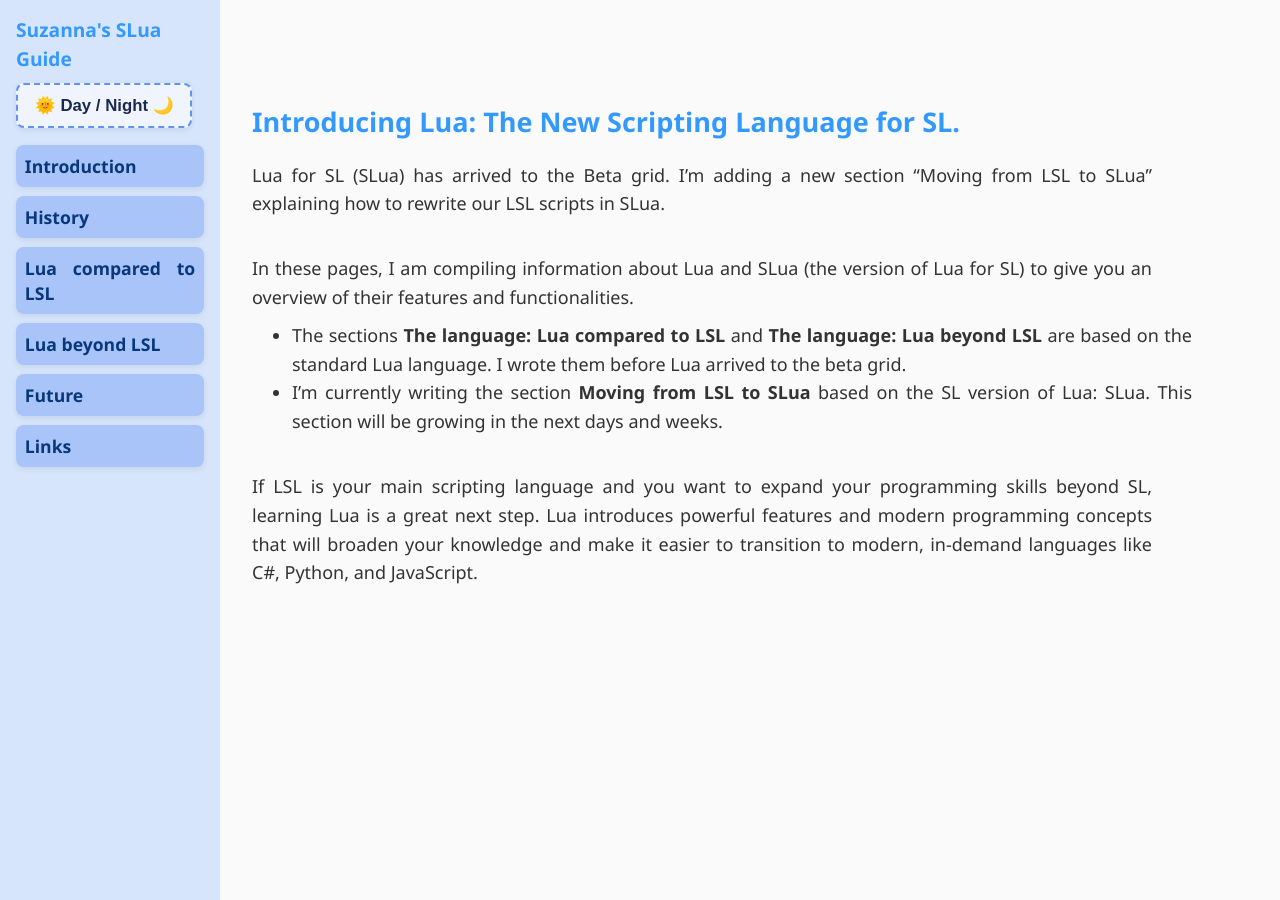
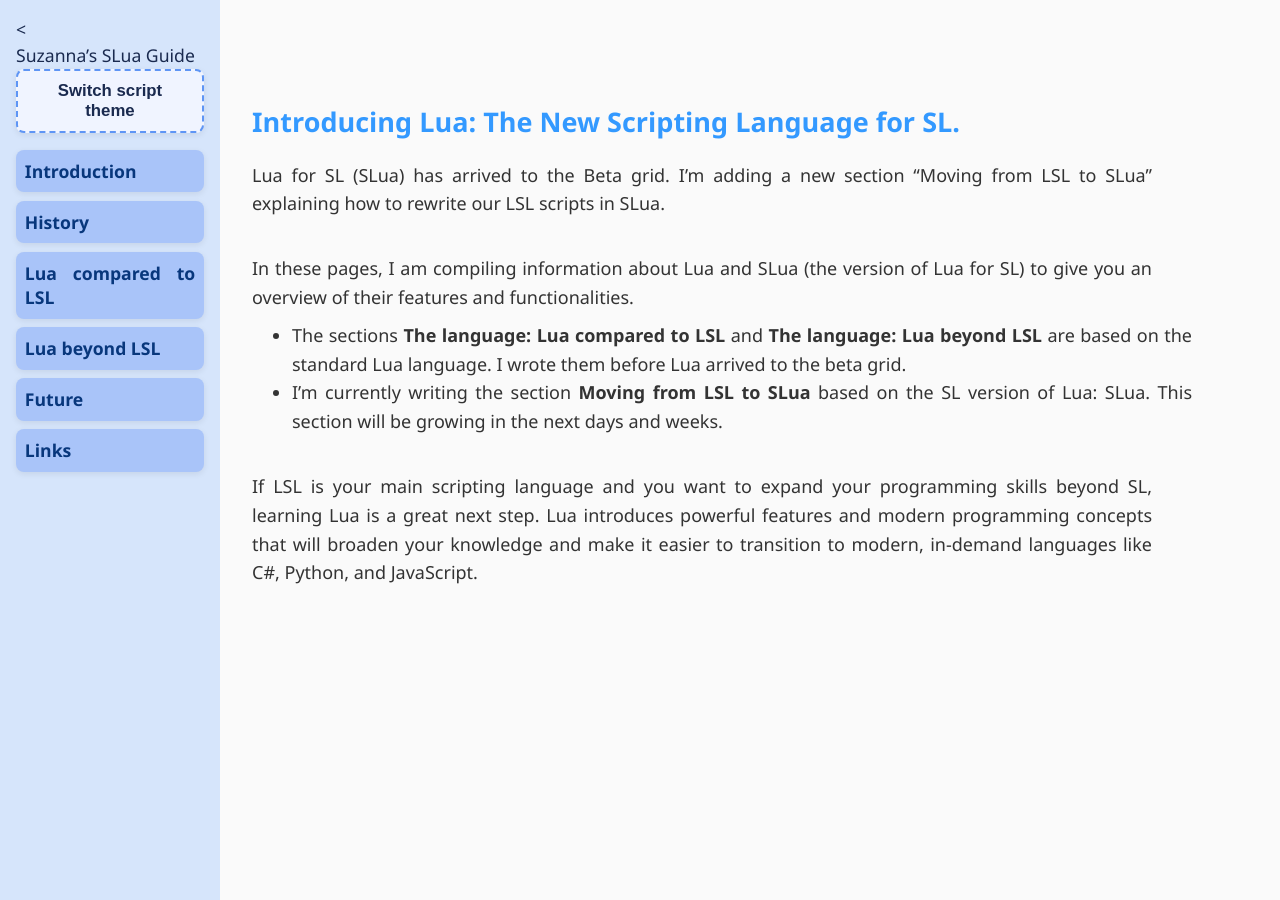
Before and after one commit to Suzanna-Linn/slua, a Jekyll site: the page built from docs/index.md, in a window 1280 px wide. Built offline with Jekyll 4.4.1, drawn with Linux system fonts in a browser that asks for light colours; nearby versions of some CDN libraries; comment, search, counter and statistics services are not loaded.

Commit message:
Update sidebar.html

```diff
--- a/docs/_includes/sidebar.html
+++ b/docs/_includes/sidebar.html
@@ -1,6 +1,6 @@
 <nav>
-  <h2>Suzanna's SLua Guide</h2>
-  <button id="theme-toggle" class="theme-toggle">🌞 Day / Night 🌙</button>
+  <<div class="title">Suzanna’s SLua Guide</div>
+  <button id="theme-toggle" class="theme-toggle">Switch script theme</button>
   <br>
   <ul>
     <li><a href="/slua/" class="page-link">Introduction</a></li>
```
